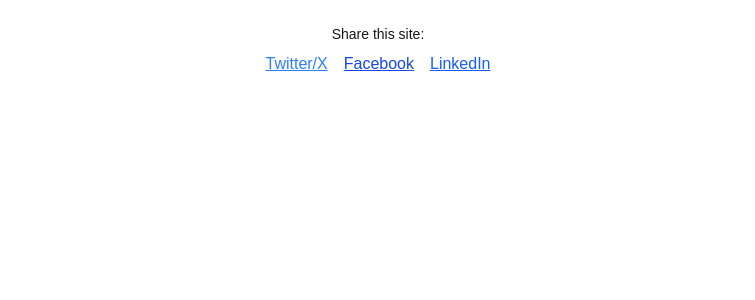
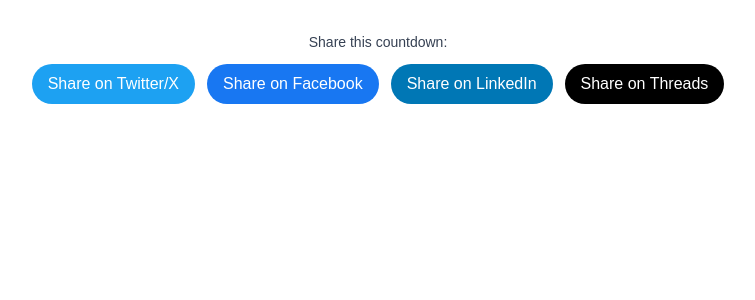
Before and after one commit to rodneyg/tiktok-ban-site, a Next.js app: page /components/ShareBlock in a window 1280 px wide. Shown: the top 300 px of the page, without its empty margins (262-1017 px from the left). Built offline with nearby package versions, Linux system fonts and the light colour scheme.

Commit message:
Added styling and Threads

```diff
--- a/pages/components/ShareBlock.tsx
+++ b/pages/components/ShareBlock.tsx
@@ -1,40 +1,47 @@
-// components/ShareBlock.tsx
 'use client';
 import React from 'react';
 
 const message = encodeURIComponent(
-  "TikTok could be banned in the U.S. by June 19, 2025. Track it live:"
+  "TikTok could be banned in the U.S. by June 19, 2025. Track it live: https://www.didtiktokgetbanned.com/"
 );
-const url = encodeURIComponent('https://tiktokbanfacts.com');
+const url = 'https://www.didtiktokgetbanned.com/';
 
 export default function ShareBlock() {
   return (
-    <div className="mt-6 flex flex-col items-center space-y-2">
-      <span className="text-sm font-medium">Share this site:</span>
-      <div className="flex space-x-4">
+    <div className="mt-8 w-full flex flex-col items-center space-y-3">
+      <p className="text-sm font-medium text-gray-700">Share this countdown:</p>
+      <div className="flex flex-wrap justify-center gap-3">
         <a
-          href={`https://twitter.com/intent/tweet?text=${message}&url=${url}`}
+          href={`https://twitter.com/intent/tweet?text=${message}`}
           target="_blank"
           rel="noopener noreferrer"
-          className="text-blue-500 underline"
+          className="px-4 py-2 rounded-full text-white bg-[#1DA1F2] hover:bg-[#0d8ddb] transition"
         >
-          Twitter/X
+          Share on Twitter/X
         </a>
         <a
           href={`https://www.facebook.com/sharer/sharer.php?u=${url}`}
           target="_blank"
           rel="noopener noreferrer"
-          className="text-blue-700 underline"
+          className="px-4 py-2 rounded-full text-white bg-[#1877F2] hover:bg-[#0f66e8] transition"
         >
-          Facebook
+          Share on Facebook
         </a>
         <a
           href={`https://www.linkedin.com/sharing/share-offsite/?url=${url}`}
           target="_blank"
           rel="noopener noreferrer"
-          className="text-blue-600 underline"
+          className="px-4 py-2 rounded-full text-white bg-[#0077B5] hover:bg-[#005f94] transition"
         >
-          LinkedIn
+          Share on LinkedIn
+        </a>
+        <a
+          href={`https://www.threads.net/intent/post?text=${message}`}
+          target="_blank"
+          rel="noopener noreferrer"
+          className="px-4 py-2 rounded-full text-white bg-black hover:bg-gray-900 transition"
+        >
+          Share on Threads
         </a>
       </div>
     </div>
```
